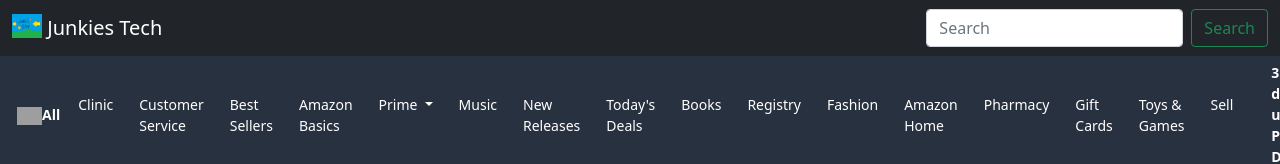
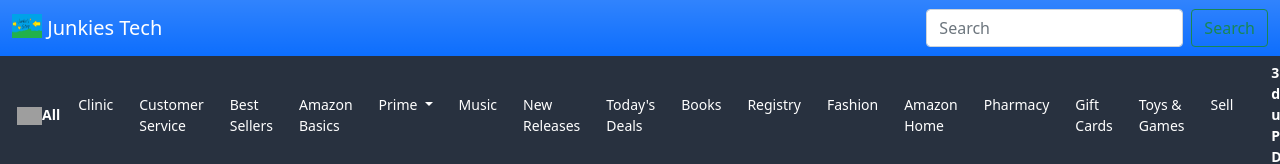
Before and after one commit to 33aodan/Web_Development, a plain HTML site: page bootstrap.html in a window 1280 px wide. Shown: the top 164 px of the page. Drawn offline with nearby package versions, Linux system fonts and the light colour scheme; grey boxes are pictures that could not be loaded.

Commit message:
pppppppppppppppppppppppp

```diff
--- a/bootstrap.html
+++ b/bootstrap.html
@@ -8,7 +8,7 @@
     <link rel="stylesheet" href="bootstrap.css">
 </head>
 <body>
-    <nav class="navbar navbar-dark bg-dark">
+    <nav class="navbar navbar-dark bg-primary bg-gradient">
         <div class="container-fluid">
           <a class="navbar-brand" href="#">
             <img src="edot\assets\images\junkies shop logo.png" alt="" width="30" height="24" class="d-inline-block align-text-top">
```
Also changed, not shown: 1 other file.
